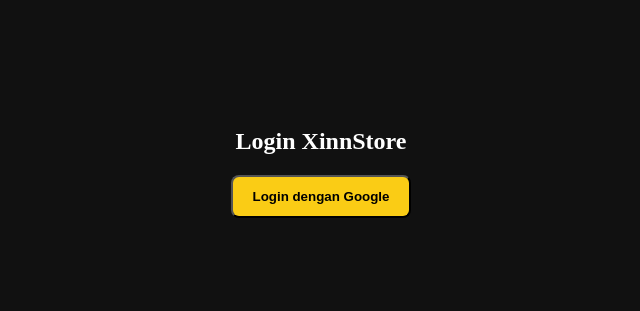
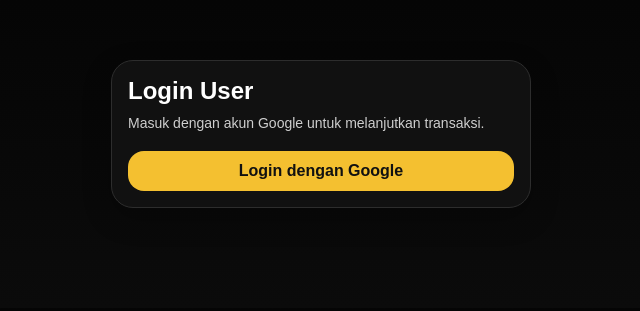
Before and after one commit to corleonev975-crypto/Store-Xin, a plain HTML site: page auth/login.html in a window 1280 px wide. Shown: the whole page, without its empty margins (319-959 px from the left). Drawn offline with Linux system fonts and the light colour scheme.

Commit message:
Update login.html

```diff
--- a/auth/login.html
+++ b/auth/login.html
@@ -1,19 +1,23 @@
 <!DOCTYPE html>
 <html lang="id">
 <head>
-  <meta charset="UTF-8">
+  <meta charset="UTF-8" />
+  <meta name="viewport" content="width=device-width, initial-scale=1.0" />
   <title>Login XinnStore</title>
+  <link rel="stylesheet" href="../css/style.css?v=20" />
 </head>
-<body style="background:#111;color:white;text-align:center;padding-top:100px;">
+<body>
+  <main class="container" style="padding-top: 60px;">
+    <section class="game-panel" style="max-width:420px; margin:0 auto;">
+      <h1 style="margin-bottom:10px;">Login User</h1>
+      <p class="game-desc" style="margin-bottom:20px;">Masuk dengan akun Google untuk melanjutkan transaksi.</p>
 
-<h2>Login XinnStore</h2>
+      <button class="buy-btn" style="width:100%;" onclick="loginGoogle()">
+        Login dengan Google
+      </button>
+    </section>
+  </main>
 
-<button onclick="loginGoogle()"
-style="padding:12px 20px;border-radius:8px;background:#facc15;color:black;font-weight:bold;">
-  Login dengan Google
-</button>
-
-<script type="module" src="../js/auth.js"></script>
-
+  <script type="module" src="../js/auth.js"></script>
 </body>
 </html>
```
